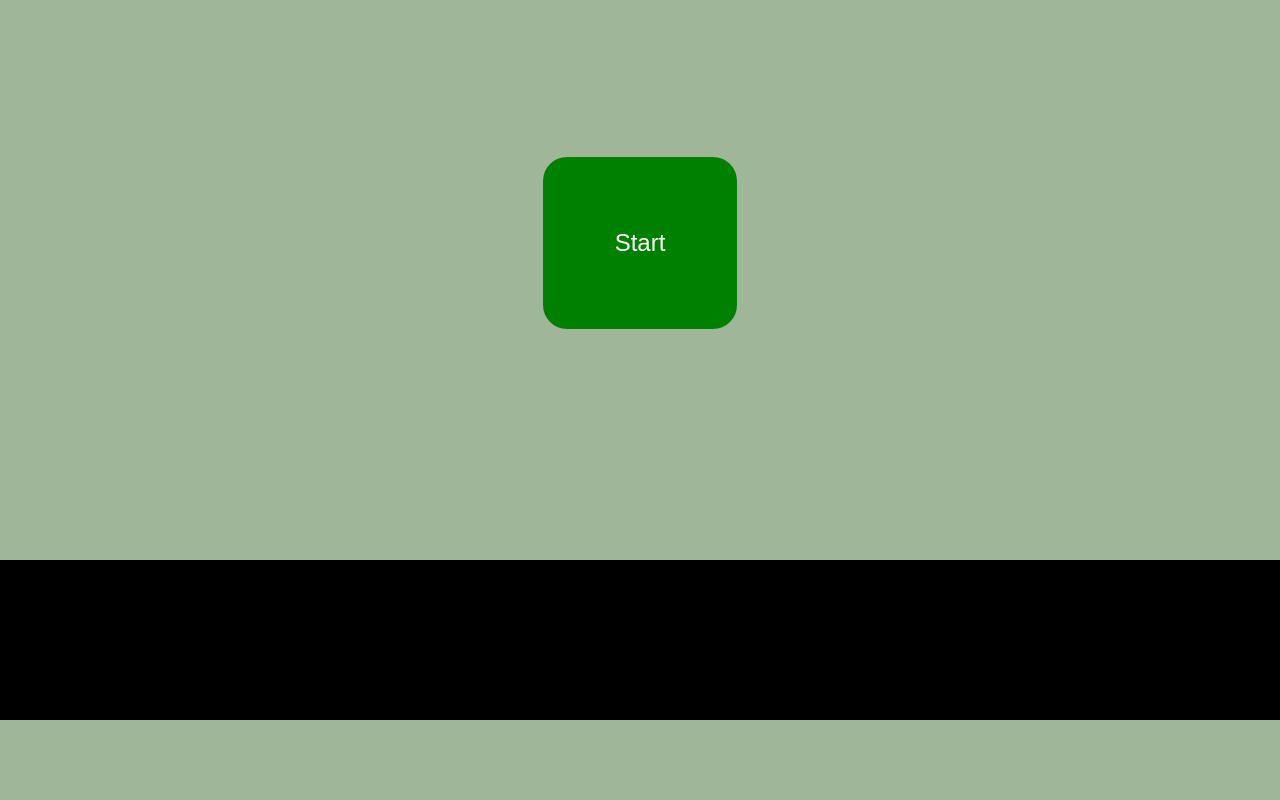
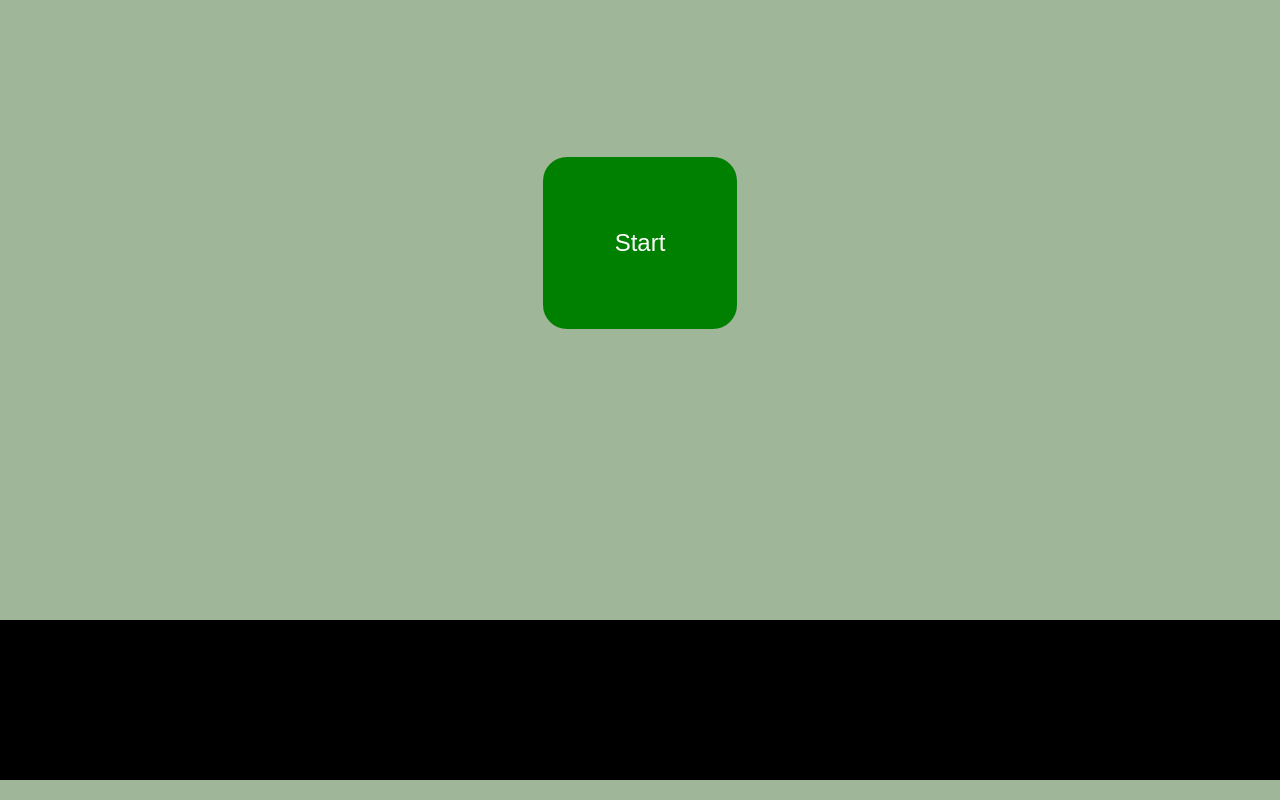
Before and after one commit to DuneyaDina/ExperimenterenmetInteractie-B1, a plain HTML site: page index.html in a window 1280 px wide. Drawn offline with Linux system fonts and the light colour scheme; a web font is replaced by a local one.

Commit message:
Update style.css

```diff
--- a/style.css
+++ b/style.css
@@ -71,7 +71,7 @@ button{
  }
 #prediction {
     position: fixed;
-    bottom: 2em;
+    bottom: .5em;
     left: 0;
     width: 100%;
     background-color: black;
```
